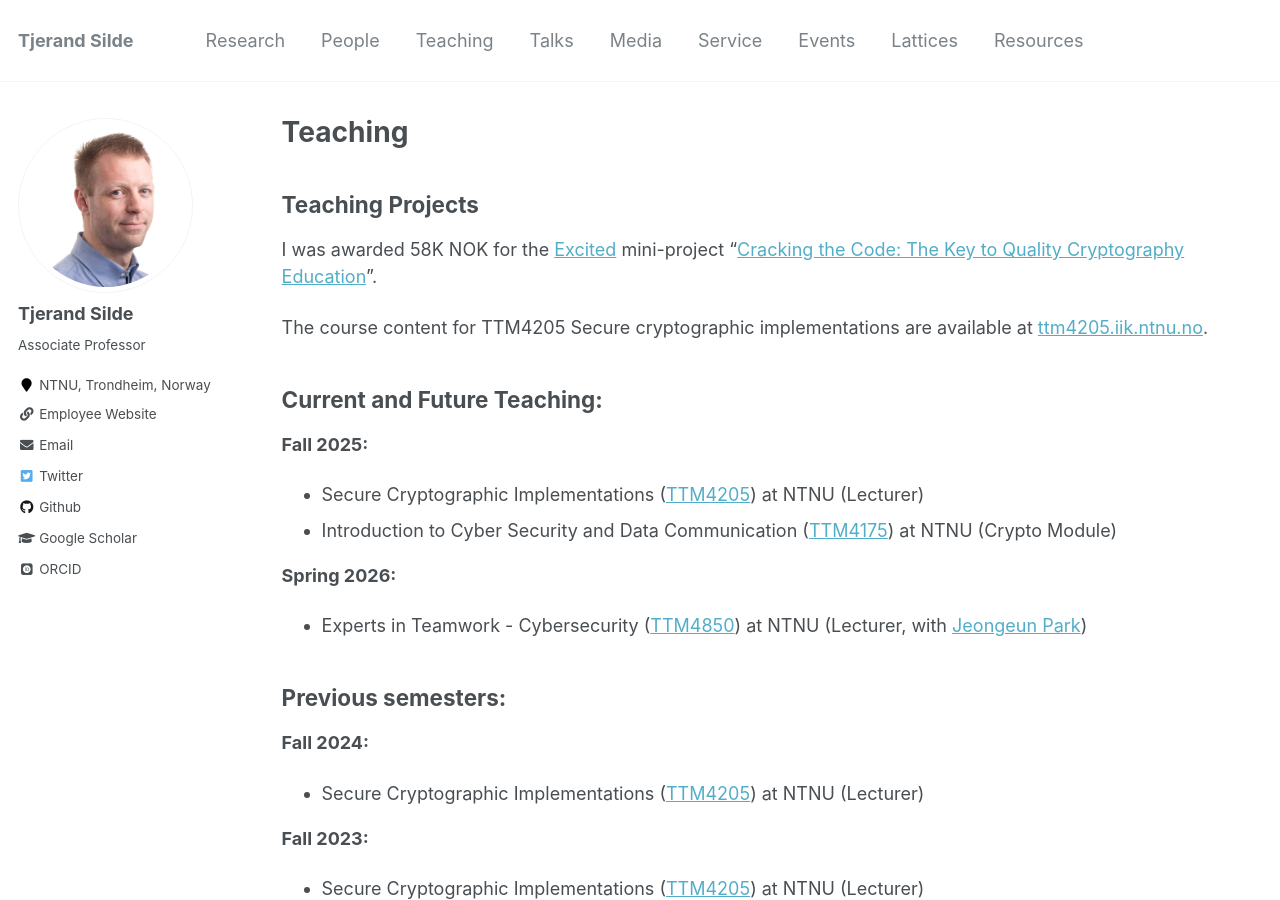
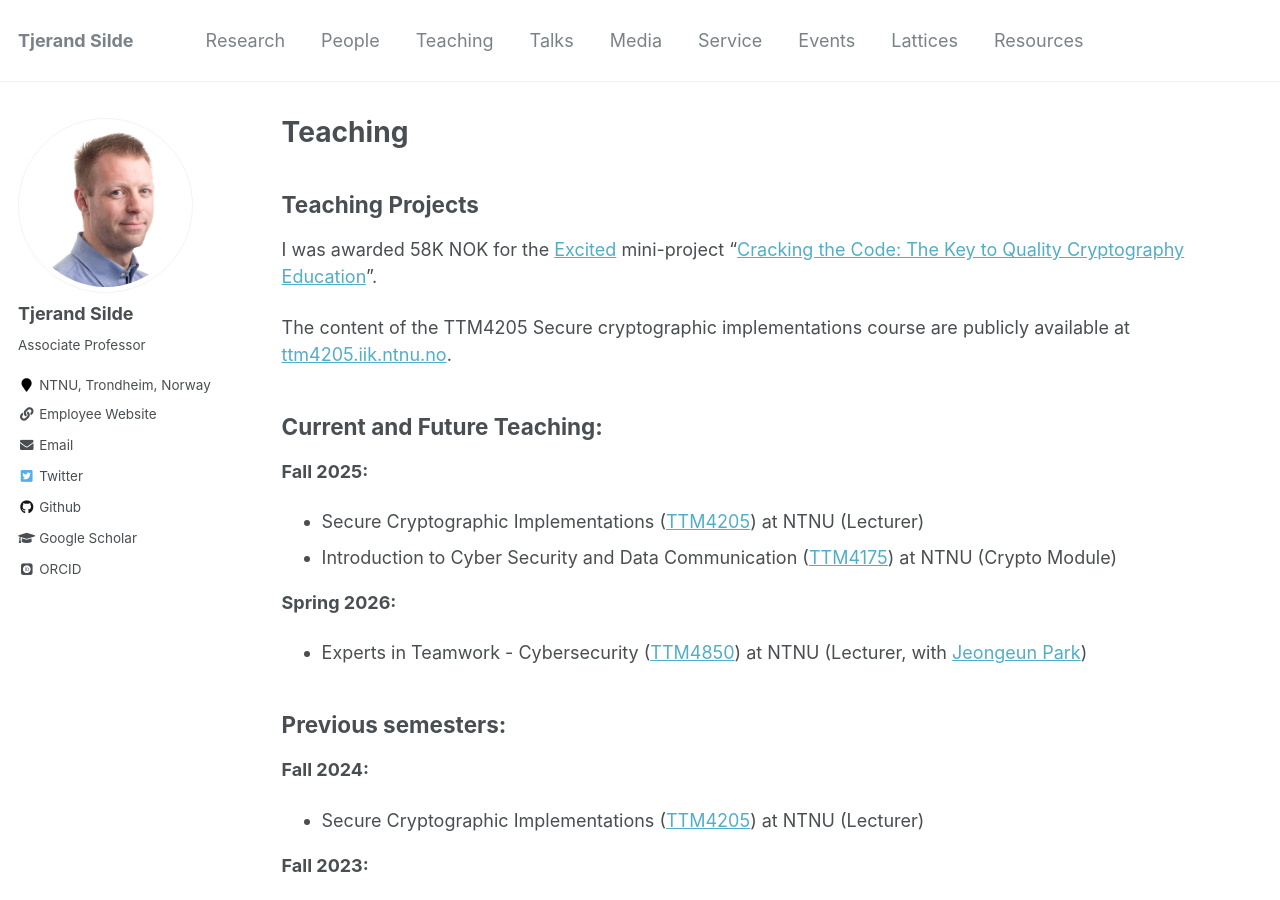
Before and after one commit to tjesi/tjesi.github.io, a Jekyll site: the page built from _pages/teaching.md, in a window 1280 px wide and 900 px high. Built offline with Jekyll 4.4.1, drawn with Linux system fonts in a browser that asks for light colours; some web fonts are replaced.

Commit message:
Update teaching.md

```diff
--- a/_pages/teaching.md
+++ b/_pages/teaching.md
@@ -9,7 +9,7 @@ author_profile: true
 
 I was awarded 58K NOK for the [Excited](https://www.ntnu.edu/excited) mini-project "[Cracking the Code: The Key to Quality Cryptography Education](https://www.ntnu.edu/excited/insights-from-mini-projects)".
 
-The course content for TTM4205 Secure cryptographic implementations are available at [ttm4205.iik.ntnu.no](http://ttm4205.iik.ntnu.no).
+The content of the TTM4205 Secure cryptographic implementations course are publicly available at [ttm4205.iik.ntnu.no](http://ttm4205.iik.ntnu.no).
 
 ## Current and Future Teaching:
 
```
